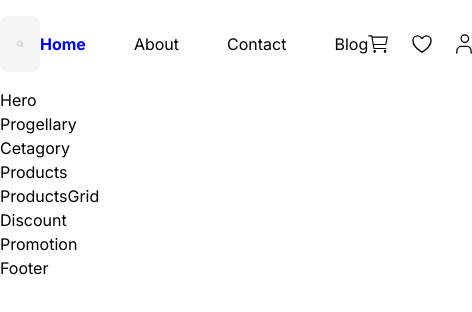
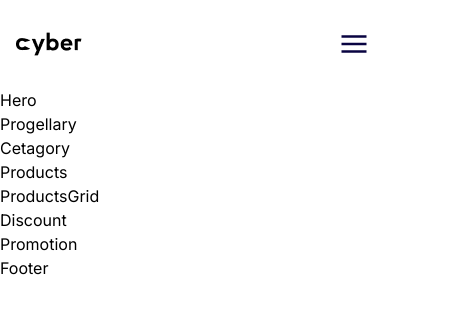
Before and after one commit to Ellham-dev/estore-react, a React (Vite) app: page / in a window 390 px wide. Shown: the top 312 px of the page, 472 px wide, since content can reach past the window. Built offline with nearby package versions, Linux system fonts and the light colour scheme.

Commit message:
header done

```diff
--- a/src/components/Header.jsx
+++ b/src/components/Header.jsx
@@ -3,46 +3,52 @@ import Icon1 from "/wishlist.svg"
 import Icon2 from "/chart.svg"
 import Icon3 from "/profile.svg"
 import Search from "/Search.svg"
+import Burger from "/Burger.svg"
 import { Link, NavLink } from "react-router"
 
 const Header = () => {
   return (
     <>
-      <section id="header" className="flex max-w-[1120px] items-center mx-auto justify-between h-[88px] ">
+      <section id="header" className="flex max-w-[1120px] items-center mx-auto justify-between h-[88px] gap-x-14 px-4 sm:px-8 md:px-12 lg:px-16 xl:px-32 2xl:px-64">
         {/* logo */}
         <div className="logo">
           <Link to="/"><img src={Logo} alt="logo" /></Link>
 
         </div>
         {/* search */}
-        <div className="items-center flex bg-[#F5F5F5] px-4 gap-x-2 rounded-lg h-14 w-[25vw]">
+        <div className="hidden md:flex items-center bg-[#F5F5F5] px-4 gap-x-2 rounded-lg h-14 w-[25vw]">
           <img src={Search} alt="search" />
           <input className="w-full h-full outline-none text-[#656565] text-sm" type="text" placeholder="Search" />
         </div>
         {/* menu */}
-        <div className="menu">
+        <div className="hidden md:block menu">
           <ul className="flex gap-x-12">
             <li className=""> <NavLink style={({ isActive }) => ({
-              color: isActive ? "blue" : "black", fontWeight: isActive ? "bold": "normal"
+              color: isActive ? "blue" : "black", fontWeight: isActive ? "bold" : "normal"
             })} to="/">Home</NavLink></li>
             <li className=""> <NavLink style={({ isActive }) => ({
-              color: isActive ? "blue" : "black", fontWeight: isActive ? "bold": "normal"
+              color: isActive ? "blue" : "black", fontWeight: isActive ? "bold" : "normal"
             })} to="about">About</NavLink></li>
             <li className=""> <NavLink style={({ isActive }) => ({
-              color: isActive ? "blue" : "black", fontWeight: isActive ? "bold": "normal"
+              color: isActive ? "blue" : "black", fontWeight: isActive ? "bold" : "normal"
             })} to="contact">Contact</NavLink></li>
             <li className=""> <NavLink style={({ isActive }) => ({
-              color: isActive ? "blue" : "black", fontWeight: isActive ? "bold": "normal"
+              color: isActive ? "blue" : "black", fontWeight: isActive ? "bold" : "normal"
             })} to="blog">Blog</NavLink></li>
           </ul>
         </div>
 
         {/* {/* icon * ghap/} */}
-        <div className="flex gap-x-6">
+        <div className="hidden md:flex gap-x-6">
           <img className="w-5 h-5 cursor-pointer" src={Icon2} alt="cart" />
           <img className="w-5 h-5 cursor-pointer" src={Icon1} alt="wishlist" />
           <img className="w-5 h-5 cursor-pointer" src={Icon3} alt="profile" />
         </div>
+        {/* mobail_mood */}
+        <div className="w-10 h-10 md:hidden">
+          <img src={Burger} alt="mobile icon" className="w-full cursor-pointer" />
+        </div>
+        {/* mobail_mood */}
       </section>
     </>
   )
```
